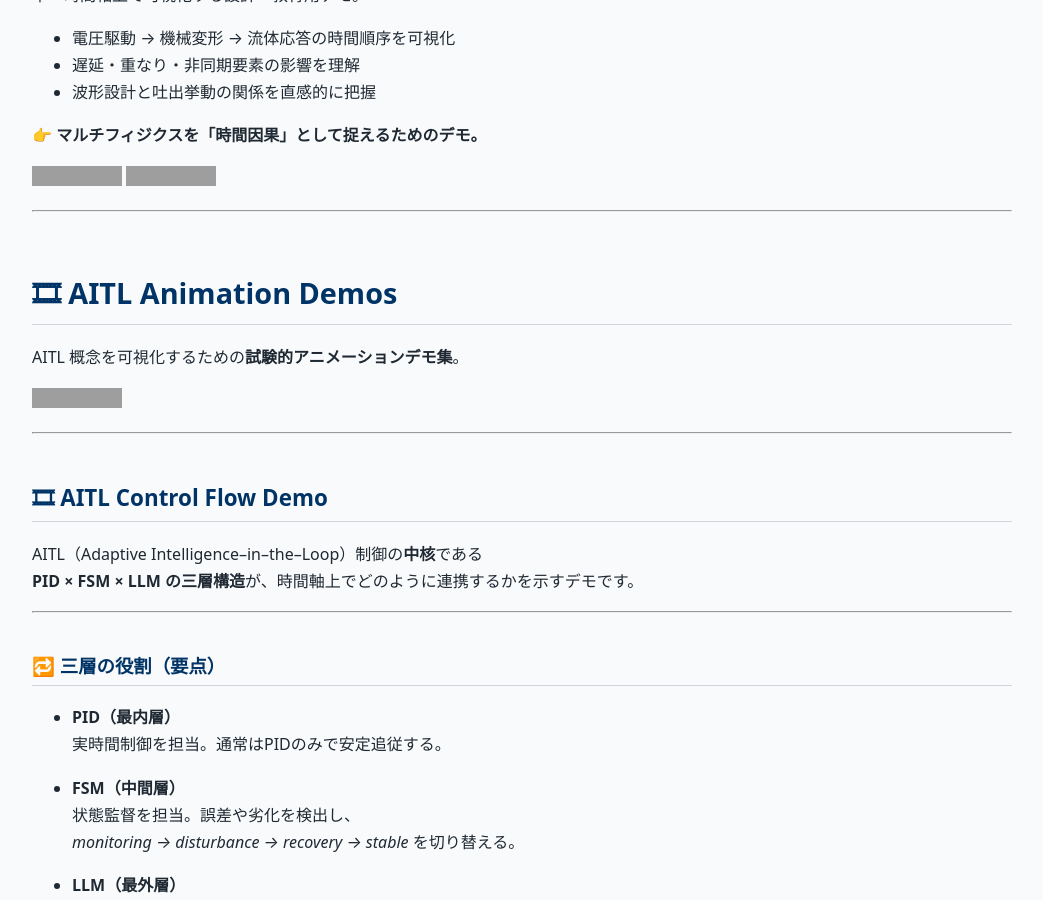
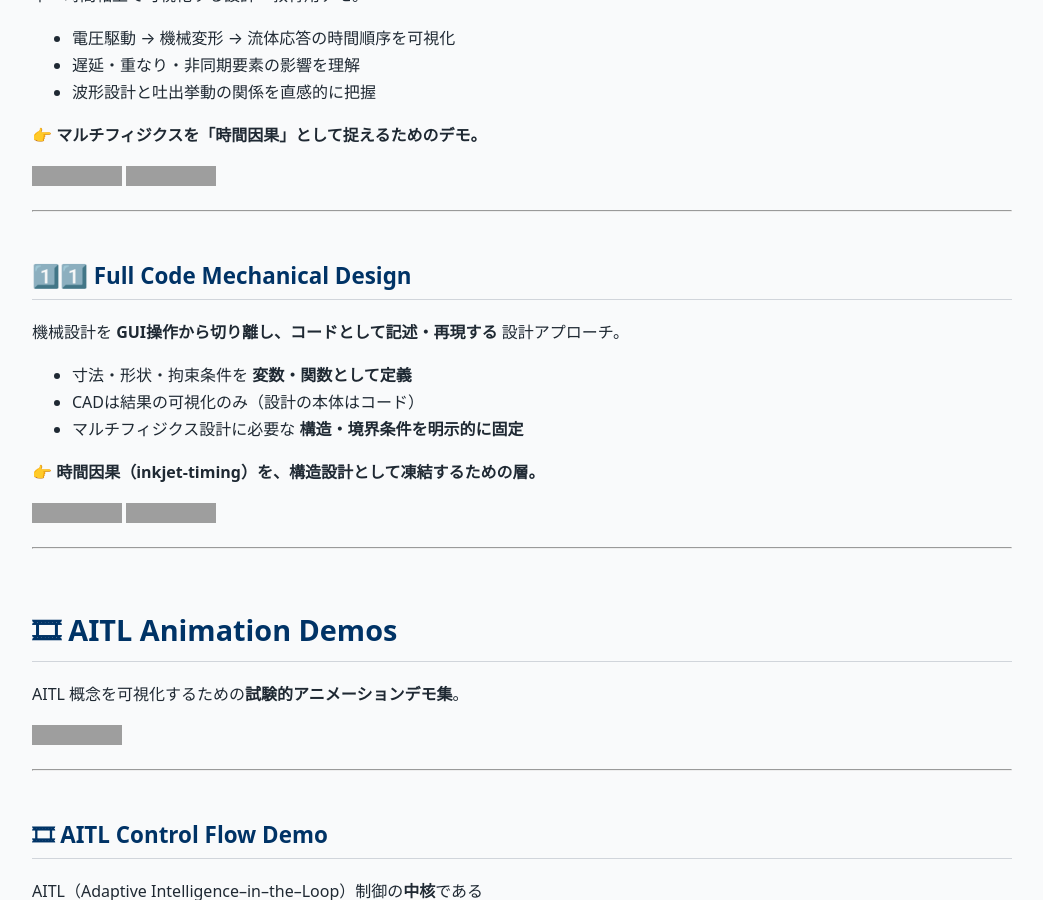
Before and after one commit to Samizo-AITL/Samizo-AITL.github.io, a Jekyll site: the page built from index.md, in a window 1280 px wide and 900 px high, scrolled down 12318 px. Shown: the whole window, without its empty margins (118-1161 px from the left). Built offline with Jekyll 4.4.1, drawn with Linux system fonts in a browser that asks for light colours; grey boxes are pictures that could not be loaded.

Commit message:
Update index.md

```diff
--- a/index.md
+++ b/index.md
@@ -371,6 +371,20 @@ V–I 制御（PID + FSM）を **RTL → GDS まで一貫実装する ASIC 教
 
 ---
 
+## 1️⃣1️⃣ Full Code Mechanical Design
+機械設計を **GUI操作から切り離し、コードとして記述・再現する** 設計アプローチ。
+
+- 寸法・形状・拘束条件を **変数・関数として定義**
+- CADは結果の可視化のみ（設計の本体はコード）
+- マルチフィジクス設計に必要な **構造・境界条件を明示的に固定**
+
+👉 **時間因果（inkjet-timing）を、構造設計として凍結するための層。**
+
+[![Site](https://img.shields.io/badge/View-Site-brightgreen?logo=github)](https://samizo-aitl.github.io/full-code-mechanical-design/)
+[![Repo](https://img.shields.io/badge/View-Repo-blue?logo=github)](https://github.com/Samizo-AITL/full-code-mechanical-design)
+
+---
+
 # 🎞 AITL Animation Demos
 AITL 概念を可視化するための**試験的アニメーションデモ集**。
 
```
